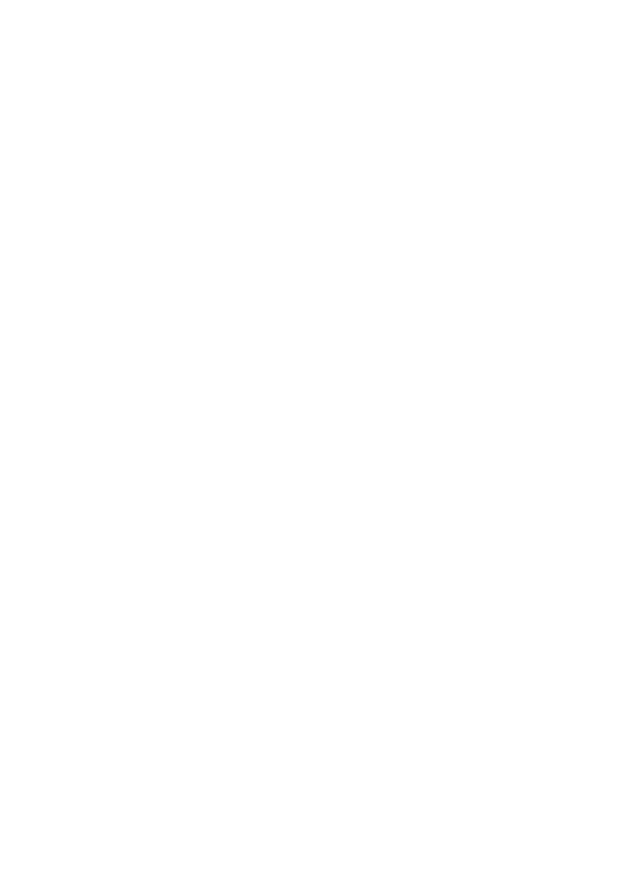
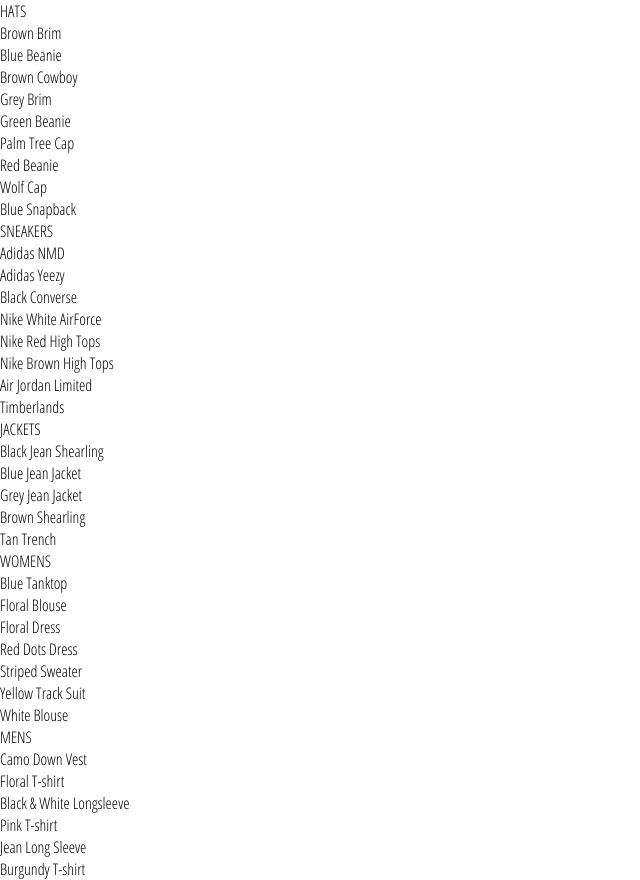
Before and after one commit to BriceOwen/crwn-clothing, a React (Create React App) app: page /shop in a window 1280 px wide. Shown: the whole page, without its empty margins (0-640 px from the left). Before the commit the page ends 800 px from the top, so only its background shows below. Built offline with nearby package versions, Linux system fonts and the light colour scheme.

Commit message:
Shop Page

```diff
--- a/src/App.js
+++ b/src/App.js
@@ -4,12 +4,14 @@
 import './App.css';
 
 import Home from './pages/home/home.component';
+import Shop from './pages/shop/shop.component';
 
 function App() {
   return (
     <div>
       <Switch>
         <Route exact path='/' component={Home} />
+        <Route exact path='/shop' component={Shop} />
       </Switch>
     </div>
   );
--- /dev/null
+++ b/src/components/collection-preview/collection-preview.component.jsx
@@ -0,0 +1,14 @@
+import React from 'react';
+
+const CollectionPreview = ({ title, items }) => (
+  <div className='collection-preview'>
+    <div className='title'>{title.toUpperCase()}</div>
+    <div className='preview'>
+      {items.map((item) => (
+        <div key={item.id}>{item.name}</div>
+      ))}
+    </div>
+  </div>
+);
+
+export default CollectionPreview;
--- a/src/components/menu-item/menu-item.component.jsx
+++ b/src/components/menu-item/menu-item.component.jsx
@@ -6,7 +6,7 @@
 const MenuItem = ({ title, imageUrl, size, history, linkUrl, match }) => (
   <div
     className={`${size} menu-item`}
-    click={() => history.push(`${match.url}${linkUrl}`)}
+    onClick={() => history.push(`${match.url}${linkUrl}`)}
   >
     <div
       className='background-image'
--- /dev/null
+++ b/src/pages/shop/shop.component.jsx
@@ -0,0 +1,28 @@
+import React, { Component } from 'react';
+
+import SHOP_DATA from './shop.data';
+import CollectionPreview from '../../components/collection-preview/collection-preview.component';
+
+class Shop extends Component {
+  constructor() {
+    super();
+
+    this.state = {
+      collections: SHOP_DATA,
+    };
+  }
+
+  render() {
+    const { collections } = this.state;
+
+    return (
+      <div className='shop-page'>
+        {collections.map(({ id, ...otherCollectionProps }) => (
+          <CollectionPreview id={id} {...otherCollectionProps} />
+        ))}
+      </div>
+    );
+  }
+}
+
+export default Shop;
--- /dev/null
+++ b/src/pages/shop/shop.data.js
@@ -0,0 +1,249 @@
+const SHOP_DATA = [
+  {
+    id: 1,
+    title: 'Hats',
+    routeName: 'hats',
+    items: [
+      {
+        id: 1,
+        name: 'Brown Brim',
+        imageUrl: 'https://i.ibb.co/ZYW3VTp/brown-brim.png',
+        price: 25,
+      },
+      {
+        id: 2,
+        name: 'Blue Beanie',
+        imageUrl: 'https://i.ibb.co/ypkgK0X/blue-beanie.png',
+        price: 18,
+      },
+      {
+        id: 3,
+        name: 'Brown Cowboy',
+        imageUrl: 'https://i.ibb.co/QdJwgmp/brown-cowboy.png',
+        price: 35,
+      },
+      {
+        id: 4,
+        name: 'Grey Brim',
+        imageUrl: 'https://i.ibb.co/RjBLWxB/grey-brim.png',
+        price: 25,
+      },
+      {
+        id: 5,
+        name: 'Green Beanie',
+        imageUrl: 'https://i.ibb.co/YTjW3vF/green-beanie.png',
+        price: 18,
+      },
+      {
+        id: 6,
+        name: 'Palm Tree Cap',
+        imageUrl: 'https://i.ibb.co/rKBDvJX/palm-tree-cap.png',
+        price: 14,
+      },
+      {
+        id: 7,
+        name: 'Red Beanie',
+        imageUrl: 'https://i.ibb.co/bLB646Z/red-beanie.png',
+        price: 18,
+      },
+      {
+        id: 8,
+        name: 'Wolf Cap',
+        imageUrl: 'https://i.ibb.co/1f2nWMM/wolf-cap.png',
+        price: 14,
+      },
+      {
+        id: 9,
+        name: 'Blue Snapback',
+        imageUrl: 'https://i.ibb.co/X2VJP2W/blue-snapback.png',
+        price: 16,
+      },
+    ],
+  },
+  {
+    id: 2,
+    title: 'Sneakers',
+    routeName: 'sneakers',
+    items: [
+      {
+        id: 10,
+        name: 'Adidas NMD',
+        imageUrl: 'https://i.ibb.co/0s3pdnc/adidas-nmd.png',
+        price: 220,
+      },
+      {
+        id: 11,
+        name: 'Adidas Yeezy',
+        imageUrl: 'https://i.ibb.co/dJbG1cT/yeezy.png',
+        price: 280,
+      },
+      {
+        id: 12,
+        name: 'Black Converse',
+        imageUrl: 'https://i.ibb.co/bPmVXyP/black-converse.png',
+        price: 110,
+      },
+      {
+        id: 13,
+        name: 'Nike White AirForce',
+        imageUrl: 'https://i.ibb.co/1RcFPk0/white-nike-high-tops.png',
+        price: 160,
+      },
+      {
+        id: 14,
+        name: 'Nike Red High Tops',
+        imageUrl: 'https://i.ibb.co/QcvzydB/nikes-red.png',
+        price: 160,
+      },
+      {
+        id: 15,
+        name: 'Nike Brown High Tops',
+        imageUrl: 'https://i.ibb.co/fMTV342/nike-brown.png',
+        price: 160,
+      },
+      {
+        id: 16,
+        name: 'Air Jordan Limited',
+        imageUrl: 'https://i.ibb.co/w4k6Ws9/nike-funky.png',
+        price: 190,
+      },
+      {
+        id: 17,
+        name: 'Timberlands',
+        imageUrl: 'https://i.ibb.co/Mhh6wBg/timberlands.png',
+        price: 200,
+      },
+    ],
+  },
+  {
+    id: 3,
+    title: 'Jackets',
+    routeName: 'jackets',
+    items: [
+      {
+        id: 18,
+        name: 'Black Jean Shearling',
+        imageUrl: 'https://i.ibb.co/XzcwL5s/black-shearling.png',
+        price: 125,
+      },
+      {
+        id: 19,
+        name: 'Blue Jean Jacket',
+        imageUrl: 'https://i.ibb.co/mJS6vz0/blue-jean-jacket.png',
+        price: 90,
+      },
+      {
+        id: 20,
+        name: 'Grey Jean Jacket',
+        imageUrl: 'https://i.ibb.co/N71k1ML/grey-jean-jacket.png',
+        price: 90,
+      },
+      {
+        id: 21,
+        name: 'Brown Shearling',
+        imageUrl: 'https://i.ibb.co/s96FpdP/brown-shearling.png',
+        price: 165,
+      },
+      {
+        id: 22,
+        name: 'Tan Trench',
+        imageUrl: 'https://i.ibb.co/M6hHc3F/brown-trench.png',
+        price: 185,
+      },
+    ],
+  },
+  {
+    id: 4,
+    title: 'Womens',
+    routeName: 'womens',
+    items: [
+      {
+        id: 23,
+        name: 'Blue Tanktop',
+        imageUrl: 'https://i.ibb.co/7CQVJNm/blue-tank.png',
+        price: 25,
+      },
+      {
+        id: 24,
+        name: 'Floral Blouse',
+        imageUrl: 'https://i.ibb.co/4W2DGKm/floral-blouse.png',
+        price: 20,
+      },
+      {
+        id: 25,
+        name: 'Floral Dress',
+        imageUrl: 'https://i.ibb.co/KV18Ysr/floral-skirt.png',
+        price: 80,
+      },
+      {
+        id: 26,
+        name: 'Red Dots Dress',
+        imageUrl: 'https://i.ibb.co/N3BN1bh/red-polka-dot-dress.png',
+        price: 80,
+      },
+      {
+        id: 27,
+        name: 'Striped Sweater',
+        imageUrl: 'https://i.ibb.co/KmSkMbH/striped-sweater.png',
+        price: 45,
+      },
+      {
+        id: 28,
+        name: 'Yellow Track Suit',
+        imageUrl: 'https://i.ibb.co/v1cvwNf/yellow-track-suit.png',
+        price: 135,
+      },
+      {
+        id: 29,
+        name: 'White Blouse',
+        imageUrl: 'https://i.ibb.co/qBcrsJg/white-vest.png',
+        price: 20,
+      },
+    ],
+  },
+  {
+    id: 5,
+    title: 'Mens',
+    routeName: 'mens',
+    items: [
+      {
+        id: 30,
+        name: 'Camo Down Vest',
+        imageUrl: 'https://i.ibb.co/xJS0T3Y/camo-vest.png',
+        price: 325,
+      },
+      {
+        id: 31,
+        name: 'Floral T-shirt',
+        imageUrl: 'https://i.ibb.co/qMQ75QZ/floral-shirt.png',
+        price: 20,
+      },
+      {
+        id: 32,
+        name: 'Black & White Longsleeve',
+        imageUrl: 'https://i.ibb.co/55z32tw/long-sleeve.png',
+        price: 25,
+      },
+      {
+        id: 33,
+        name: 'Pink T-shirt',
+        imageUrl: 'https://i.ibb.co/RvwnBL8/pink-shirt.png',
+        price: 25,
+      },
+      {
+        id: 34,
+        name: 'Jean Long Sleeve',
+        imageUrl: 'https://i.ibb.co/VpW4x5t/roll-up-jean-shirt.png',
+        price: 40,
+      },
+      {
+        id: 35,
+        name: 'Burgundy T-shirt',
+        imageUrl: 'https://i.ibb.co/mh3VM1f/polka-dot-shirt.png',
+        price: 25,
+      },
+    ],
+  },
+];
+
+export default SHOP_DATA;
```
Also changed, not shown: src/components/collection-preview/collection.styles.scss (added), src/pages/shop/shop.styles.scss (added).
